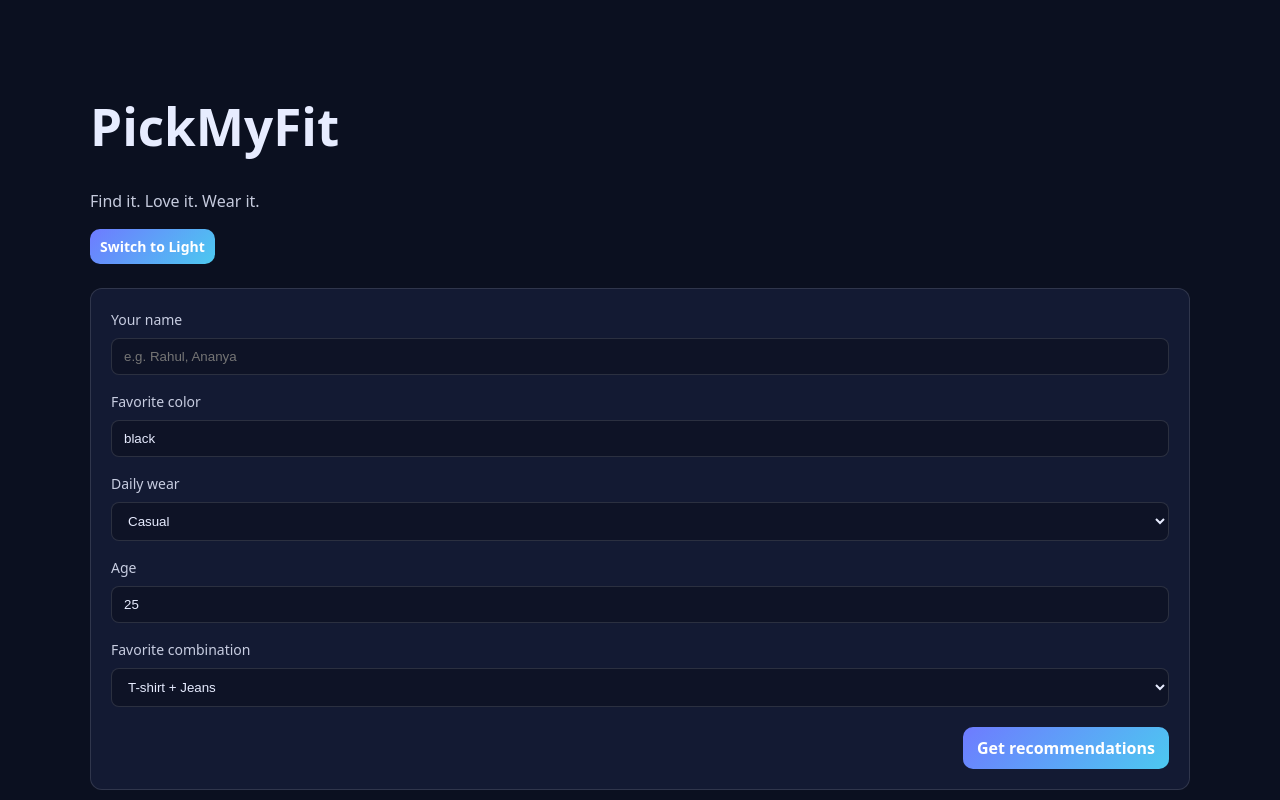
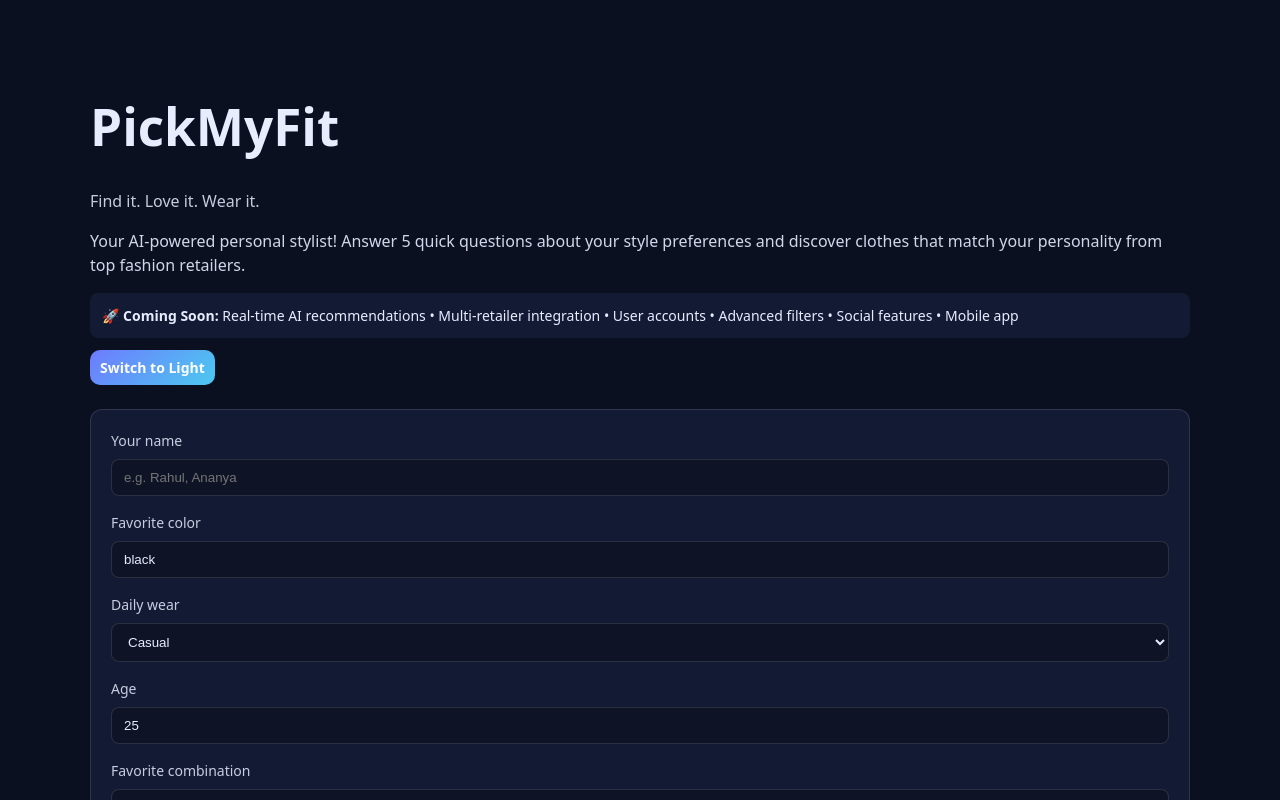
Before and after one commit to akhilf/pick-my-start, a React (Vite) app: page / in a window 1280 px wide. Shown: the top 800 px of the page. Built offline with nearby package versions, Linux system fonts and the light colour scheme.

Commit message:
Add description and coming soon features to app header

```diff
--- a/src/App.tsx
+++ b/src/App.tsx
@@ -42,6 +42,14 @@ export default function App() {
       <header className="app__header">
         <h1>PickMyFit</h1>
         <p className="subtitle">Find it. Love it. Wear it.</p>
+        <p className="description" style={{ margin: '16px 0', opacity: 0.9, lineHeight: 1.5 }}>
+          Your AI-powered personal stylist! Answer 5 quick questions about your style preferences
+          and discover clothes that match your personality from top fashion retailers.
+        </p>
+        <div className="coming-soon" style={{ margin: '12px 0', padding: '12px', background: 'var(--card)', borderRadius: '8px', fontSize: '14px' }}>
+          <strong>🚀 Coming Soon:</strong> Real-time AI recommendations • Multi-retailer integration •
+          User accounts • Advanced filters • Social features • Mobile app
+        </div>
         <div style={{ marginTop: 12 }}>
           <button className="btn btn--small" onClick={toggleTheme}>
             {theme === 'light' ? 'Switch to Dark' : 'Switch to Light'}
```
